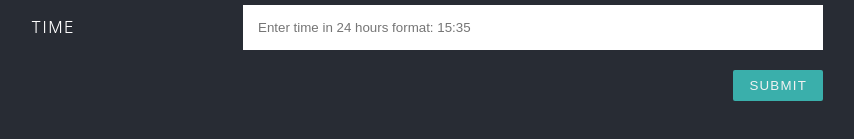
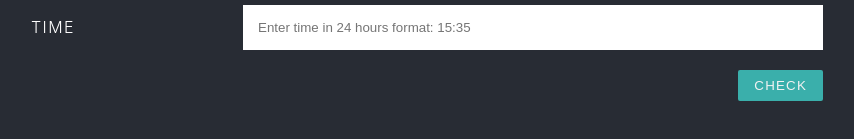
Before and after one commit to DanielFryy/Pico-y-Placa-Predictor, a React (Create React App) app in the folder app/: page / in a window 1280 px wide. Shown: the part 419-558 px from the top of the page, without its empty margins (217-1071 px from the left). Built offline with nearby package versions, Linux system fonts and the light colour scheme.

Commit message:
Button name change

```diff
--- a/app/src/App.js
+++ b/app/src/App.js
@@ -49,7 +49,7 @@
                 value={ this.state.time } onChange={ this.onChange }/>
               </li>
               <li>
-                <button type="submit">Submit</button>
+                <button type="submit">Check</button>
               </li>
             </ul>
           </form>
```
